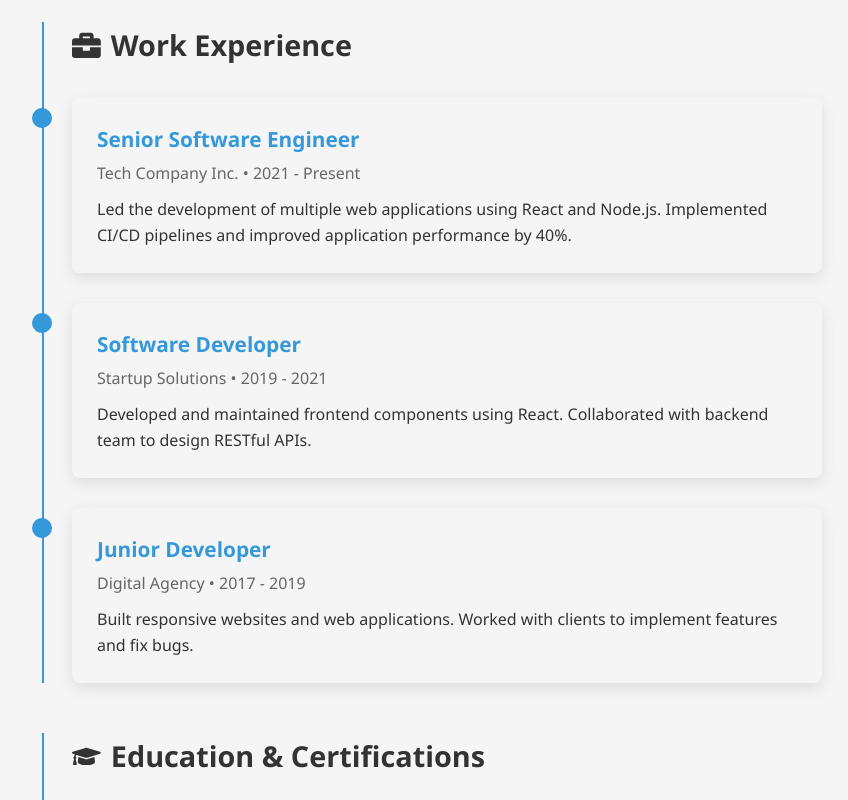
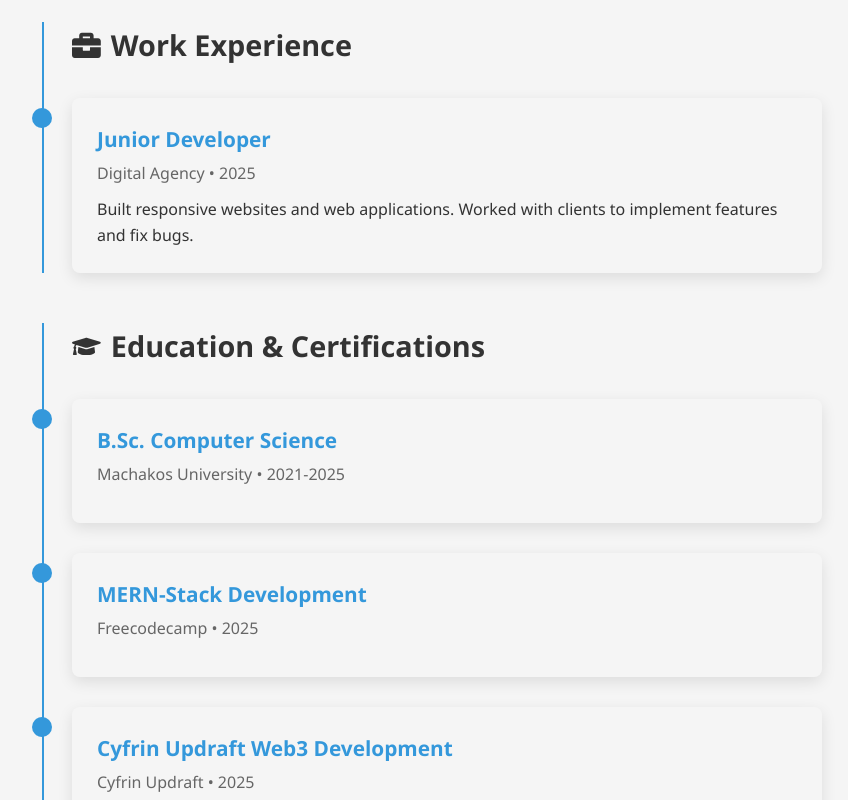
Before and after one commit to Mikehope254/MyPortfolio, a React (Vite) app in the folder my-portfolio/: page / in a window 1280 px wide. Shown: the part 2660-3460 px from the top of the page, without its empty margins (218-1066 px from the left). Built offline with nearby package versions, Linux system fonts and the light colour scheme.

Commit message:
Portfolio Modified

```diff
--- a/my-portfolio/src/components/Contact.jsx
+++ b/my-portfolio/src/components/Contact.jsx
@@ -55,27 +55,27 @@ const Contact = () => {
             </p>
 
             <div className="contact-methods">
-              <a href="mailto:your.email@example.com" className="contact-item">
-                <HiOutlineMail /> your.email@example.com
+              <a href="mailto:mikehope1738@gmail.com" className="contact-item">
+                <HiOutlineMail /> mikehope1738@gmail.com
               </a>
 
               <div className="social-links">
                 <a
-                  href="https://linkedin.com/in/yourusername"
+                  href="https://www.linkedin.com/in/michael-hope-5476b72b8/"
                   target="_blank"
                   rel="noopener noreferrer"
                 >
                   <FaLinkedin />
                 </a>
                 <a
-                  href="https://github.com/yourusername"
+                  href="https://github.com/Mikehope254"
                   target="_blank"
                   rel="noopener noreferrer"
                 >
                   <FaGithub />
                 </a>
                 <a
-                  href="https://twitter.com/yourusername"
+                  href="https://x.com/Mikehope554"
                   target="_blank"
                   rel="noopener noreferrer"
                 >
--- a/my-portfolio/src/components/Experience.jsx
+++ b/my-portfolio/src/components/Experience.jsx
@@ -5,25 +5,9 @@ import { FaBriefcase, FaGraduationCap } from "react-icons/fa";
 const experience = [
   {
     id: 1,
-    role: "Senior Software Engineer",
-    company: "Tech Company Inc.",
-    period: "2021 - Present",
-    description:
-      "Led the development of multiple web applications using React and Node.js. Implemented CI/CD pipelines and improved application performance by 40%.",
-  },
-  {
-    id: 2,
-    role: "Software Developer",
-    company: "Startup Solutions",
-    period: "2019 - 2021",
-    description:
-      "Developed and maintained frontend components using React. Collaborated with backend team to design RESTful APIs.",
-  },
-  {
-    id: 3,
     role: "Junior Developer",
     company: "Digital Agency",
-    period: "2017 - 2019",
+    period: "2025",
     description:
       "Built responsive websites and web applications. Worked with clients to implement features and fix bugs.",
   },
@@ -33,14 +17,20 @@ const education = [
   {
     id: 1,
     degree: "B.Sc. Computer Science",
-    institution: "University of Technology",
-    period: "2013 - 2017",
+    institution: "Machakos University",
+    period: "2021-2025",
   },
   {
     id: 2,
-    degree: "AWS Certified Developer",
-    institution: "Amazon Web Services",
-    period: "2020",
+    degree: "MERN-Stack Development",
+    institution: "Freecodecamp",
+    period: "2025",
+  },
+  {
+    id: 3,
+    degree: "Cyfrin Updraft Web3 Development",
+    institution: "Cyfrin Updraft",
+    period: "2025",
   },
 ];
 
```
